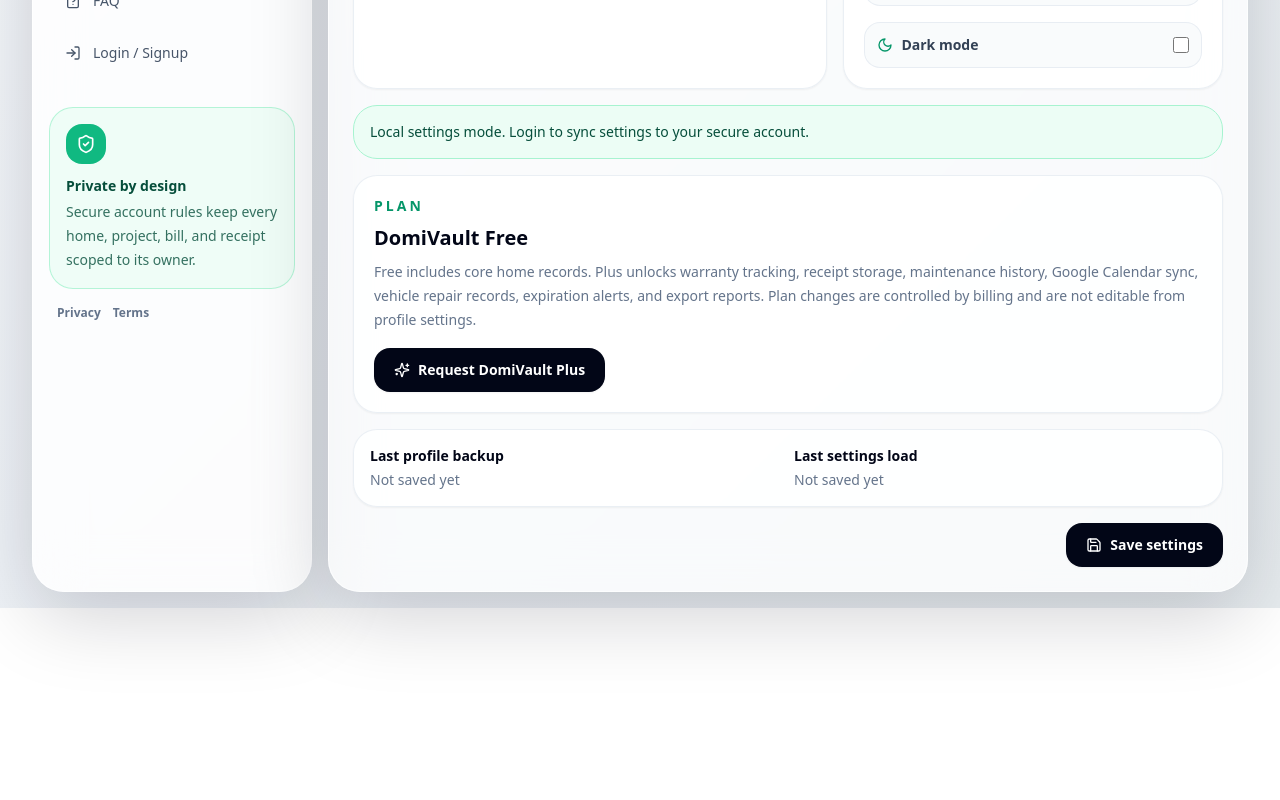
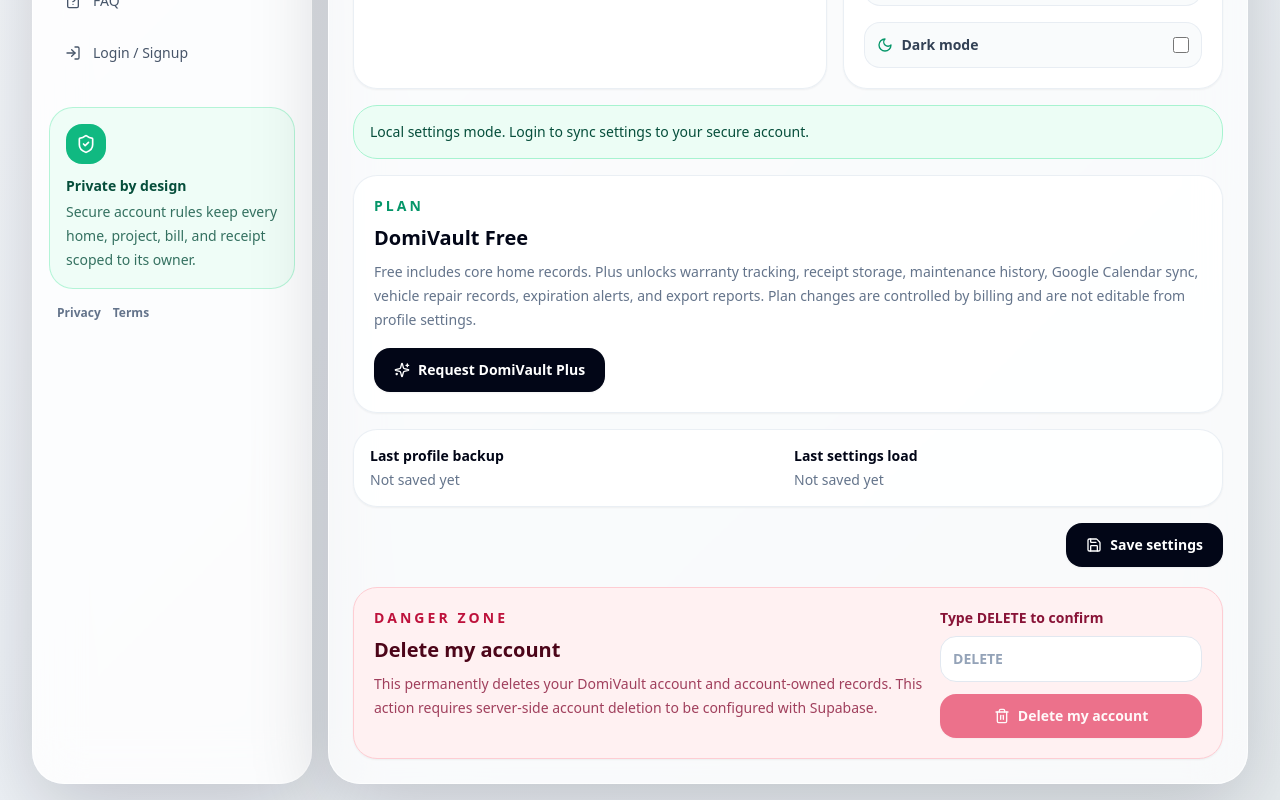
Before and after one commit to lvcg/connectionadvisor, a Next.js app: page /settings in a window 1280 px wide. Shown: the part 682-1482 px from the top of the page. Before the commit the page ends 1290 px from the top, so only its background shows below. Built offline with nearby package versions, Linux system fonts and the light colour scheme; no server answers.

Commit message:
Improve profile settings resilience

```diff
--- /dev/null
+++ b/app/api/account/route.ts
@@ -0,0 +1,54 @@
+import { NextResponse } from "next/server";
+import { createClient as createSupabaseAdminClient } from "@supabase/supabase-js";
+import { createClient } from "@/lib/supabase/server";
+
+export async function DELETE() {
+  const supabase = await createClient();
+
+  if (!supabase) {
+    return NextResponse.json({ message: "Account deletion is not configured." }, { status: 500 });
+  }
+
+  const { data: userData, error: userError } = await supabase.auth.getUser();
+  const user = userData.user;
+
+  if (userError || !user) {
+    return NextResponse.json({ message: "Login again before deleting your account." }, { status: 401 });
+  }
+
+  const supabaseUrl = process.env.NEXT_PUBLIC_SUPABASE_URL;
+  const serviceRoleKey = process.env.SUPABASE_SERVICE_ROLE_KEY;
+
+  if (!supabaseUrl || !serviceRoleKey) {
+    return NextResponse.json(
+      { message: "Account deletion needs SUPABASE_SERVICE_ROLE_KEY configured on the server." },
+      { status: 501 },
+    );
+  }
+
+  const admin = createSupabaseAdminClient(supabaseUrl, serviceRoleKey, {
+    auth: {
+      autoRefreshToken: false,
+      persistSession: false,
+    },
+  });
+
+  try {
+    const { data: files } = await admin.storage.from("receipts").list(user.id, { limit: 1000 });
+    const storagePaths = files?.map((file) => `${user.id}/${file.name}`) || [];
+
+    if (storagePaths.length > 0) {
+      await admin.storage.from("receipts").remove(storagePaths);
+    }
+  } catch {
+    // Account deletion should still continue if storage cleanup is partially unavailable.
+  }
+
+  const { error } = await admin.auth.admin.deleteUser(user.id);
+
+  if (error) {
+    return NextResponse.json({ message: error.message }, { status: 500 });
+  }
+
+  return NextResponse.json({ ok: true });
+}
--- a/components/auth/login-panel.tsx
+++ b/components/auth/login-panel.tsx
@@ -27,6 +27,10 @@
 
     if (error === "auth_callback") {
       setMessage("Google sign-in could not be completed. Check that Google is enabled in Supabase and the callback URL is allowed.");
+    }
+
+    if (params.get("account") === "deleted") {
+      setMessage("Your DomiVault account has been deleted.");
     }
   }, []);
 
--- a/components/layout/app-shell.tsx
+++ b/components/layout/app-shell.tsx
@@ -20,6 +20,13 @@
   { label: "FAQ", href: "/faq", icon: FileQuestion },
   { label: "Login / Signup", href: "/login", icon: LogIn },
 ];
+
+type ShellProfileRow = {
+  full_name?: string | null;
+  notification_email?: string | null;
+  settings_saved_at?: string | null;
+  updated_at?: string | null;
+};
 
 function getStoredProfile() {
   if (typeof window === "undefined") {
@@ -75,15 +82,25 @@
       setIsSignedIn(Boolean(activeUser));
       if (!activeUser || !isMounted) return;
 
-      const { data } = await client
+      const profileResult = await client
         .from("profiles")
         .select("full_name,notification_email,settings_saved_at,updated_at")
         .eq("id", activeUser.id)
         .maybeSingle();
+      let data = profileResult.data as ShellProfileRow | null;
+
+      if (!data) {
+        const fallback = await client
+          .from("profiles")
+          .select("full_name")
+          .eq("id", activeUser.id)
+          .maybeSingle();
+        data = fallback.data as ShellProfileRow | null;
+      }
 
       if (!isMounted) return;
 
-      const profile = data as { full_name?: string | null; notification_email?: string | null; settings_saved_at?: string | null; updated_at?: string | null } | null;
+      const profile = data;
       const storedProfile = getStoredProfile();
       const storedUsername = storedProfile.username === "there" ? "" : storedProfile.username;
       const displaySource = profile?.full_name || storedUsername || activeUser.user_metadata?.username || activeUser.user_metadata?.full_name || activeUser.user_metadata?.name || profile?.notification_email || activeUser.email;
--- a/components/settings/settings-panel.tsx
+++ b/components/settings/settings-panel.tsx
@@ -1,7 +1,7 @@
 "use client";
 
 import { useEffect, useMemo, useState } from "react";
-import { Bell, CalendarDays, Home, Mail, Moon, Save, Sparkles } from "lucide-react";
+import { Bell, CalendarDays, Home, Mail, Moon, Save, Sparkles, Trash2 } from "lucide-react";
 import { createClient } from "@/lib/supabase/client";
 import type { PlanTier, ReminderChannel } from "@/types/homey";
 import { formatTimestamp } from "@/lib/utils";
@@ -63,6 +63,8 @@
   const [lastLoadedAt, setLastLoadedAt] = useState<string | null>(null);
   const [userId, setUserId] = useState<string | null>(null);
   const [isSaving, setIsSaving] = useState(false);
+  const [deleteConfirmation, setDeleteConfirmation] = useState("");
+  const [isDeleting, setIsDeleting] = useState(false);
 
   const updateSetting = <Key extends keyof SettingsState>(key: Key, value: SettingsState[Key]) => {
     setSettings((current) => ({ ...current, [key]: value }));
@@ -145,8 +147,7 @@
       return;
     }
 
-    setIsSaving(true);
-    const { error } = await supabase.from("profiles").upsert({
+    const fullProfilePayload = {
       id: userId,
       home_name: settings.homeName,
       home_address: settings.address,
@@ -158,7 +159,30 @@
       receipt_scan: settings.receiptScan,
       dark_mode: settings.darkMode,
       settings_saved_at: savedAt,
-    });
+    };
+    const coreProfilePayload = {
+      id: userId,
+      home_name: settings.homeName,
+      home_address: settings.address,
+      home_type: "single_family",
+      full_name: settings.username,
+    };
+
+    setIsSaving(true);
+    let { error } = await supabase.from("profiles").upsert(fullProfilePayload);
+
+    if (error && (error.message.includes("schema cache") || error.message.includes("column"))) {
+      const retry = await supabase.from("profiles").upsert(coreProfilePayload);
+      error = retry.error;
+
+      if (!error) {
+        setIsSaving(false);
+        setLastSavedAt(savedAt);
+        setMessage(`Username and basic profile saved at ${formatTimestamp(savedAt)}. Optional settings need the latest Supabase schema before they can sync.`);
+        return;
+      }
+    }
+
     setIsSaving(false);
 
     if (error) {
@@ -168,6 +192,27 @@
 
     setLastSavedAt(savedAt);
     setMessage(`Settings backed up to your profile at ${formatTimestamp(savedAt)}.`);
+  };
+
+  const deleteAccount = async () => {
+    if (deleteConfirmation.trim() !== "DELETE") {
+      setMessage("Type DELETE to confirm account deletion.");
+      return;
+    }
+
+    setIsDeleting(true);
+    const response = await fetch("/api/account", { method: "DELETE" });
+    const payload = await response.json().catch(() => ({ message: "Could not delete account." }));
+    setIsDeleting(false);
+
+    if (!response.ok) {
+      setMessage(payload.message || "Could not delete account.");
+      return;
+    }
+
+    localStorage.removeItem("homey-settings");
+    await supabase?.auth.signOut();
+    window.location.href = "/login?account=deleted";
   };
 
   return (
@@ -194,7 +239,7 @@
 
           <div className="grid gap-4 md:grid-cols-2">
             <Field label="Username">
-              <input value={settings.username} onChange={(event) => updateSetting("username", event.target.value)} className="input" placeholder="liv4000" />
+              <input value={settings.username} onChange={(event) => updateSetting("username", event.target.value)} className="input" placeholder="username" />
             </Field>
             <Field label="Home name">
               <input value={settings.homeName} onChange={(event) => updateSetting("homeName", event.target.value)} className="input" />
@@ -275,6 +320,33 @@
           </button>
         </div>
       </form>
+
+      <section className="rounded-3xl border border-rose-200 bg-rose-50 p-5 shadow-sm dark:border-rose-400/20 dark:bg-rose-400/10">
+        <div className="flex flex-col justify-between gap-4 lg:flex-row lg:items-start">
+          <div>
+            <p className="text-sm font-semibold uppercase tracking-[0.22em] text-rose-700 dark:text-rose-200">Danger zone</p>
+            <h3 className="mt-2 text-xl font-semibold text-rose-950 dark:text-white">Delete my account</h3>
+            <p className="mt-2 max-w-2xl text-sm leading-6 text-rose-900/80 dark:text-rose-50/85">
+              This permanently deletes your DomiVault account and account-owned records. This action requires server-side account deletion to be configured with Supabase.
+            </p>
+          </div>
+          <div className="grid w-full gap-3 lg:w-80">
+            <label className="grid gap-2 text-sm font-semibold text-rose-900 dark:text-rose-50">
+              Type DELETE to confirm
+              <input value={deleteConfirmation} onChange={(event) => setDeleteConfirmation(event.target.value)} className="input" placeholder="DELETE" />
+            </label>
+            <button
+              disabled={isDeleting || deleteConfirmation.trim() !== "DELETE"}
+              onClick={deleteAccount}
+              type="button"
+              className="inline-flex h-11 items-center justify-center gap-2 rounded-2xl bg-rose-600 px-5 text-sm font-semibold text-white shadow-sm transition-all duration-200 hover:-translate-y-0.5 hover:shadow-md disabled:cursor-not-allowed disabled:opacity-60"
+            >
+              <Trash2 className="h-4 w-4" />
+              {isDeleting ? "Deleting..." : "Delete my account"}
+            </button>
+          </div>
+        </div>
+      </section>
     </section>
   );
 }
```
Also changed, not shown: 2 other files (tests, documents, lock files or other folders).
